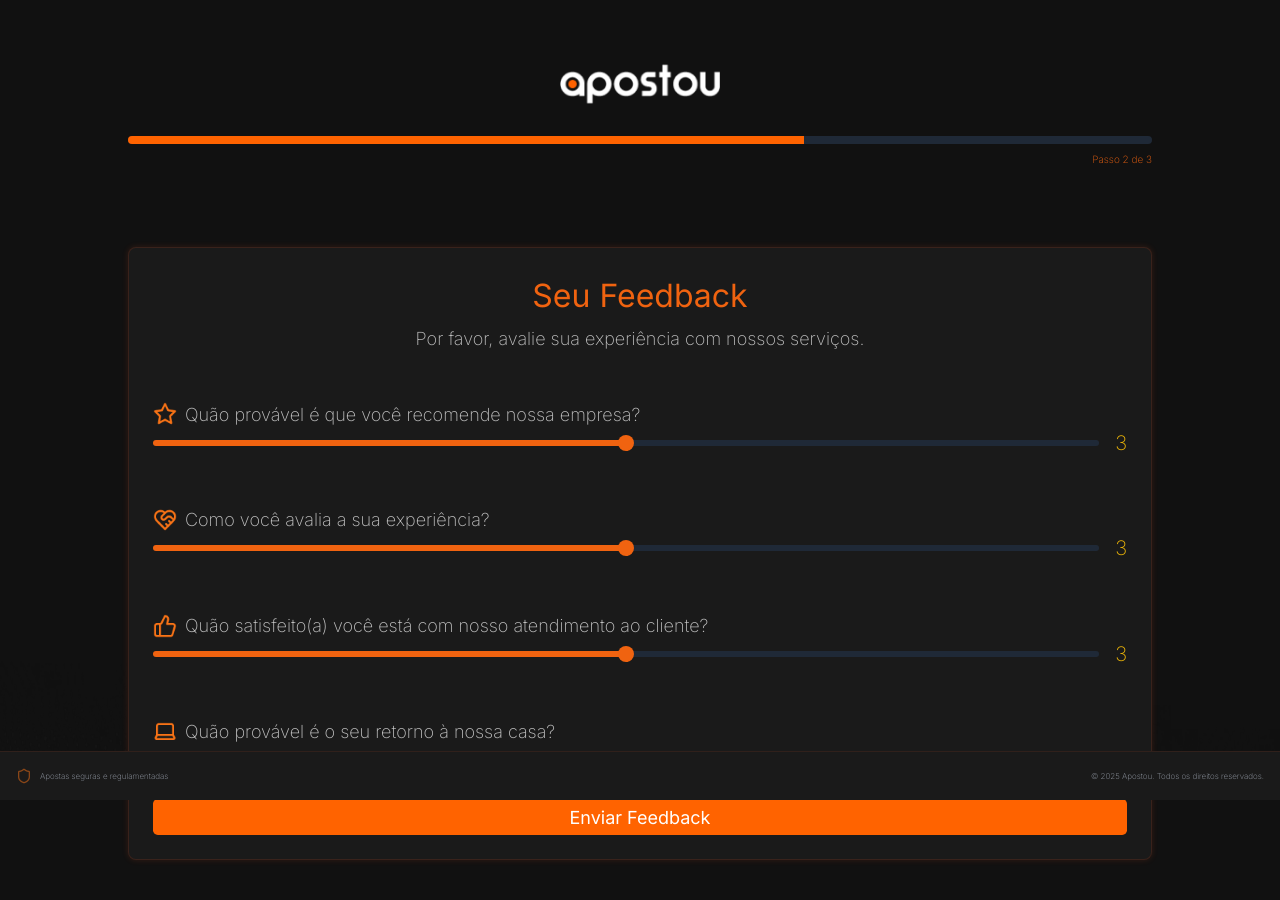
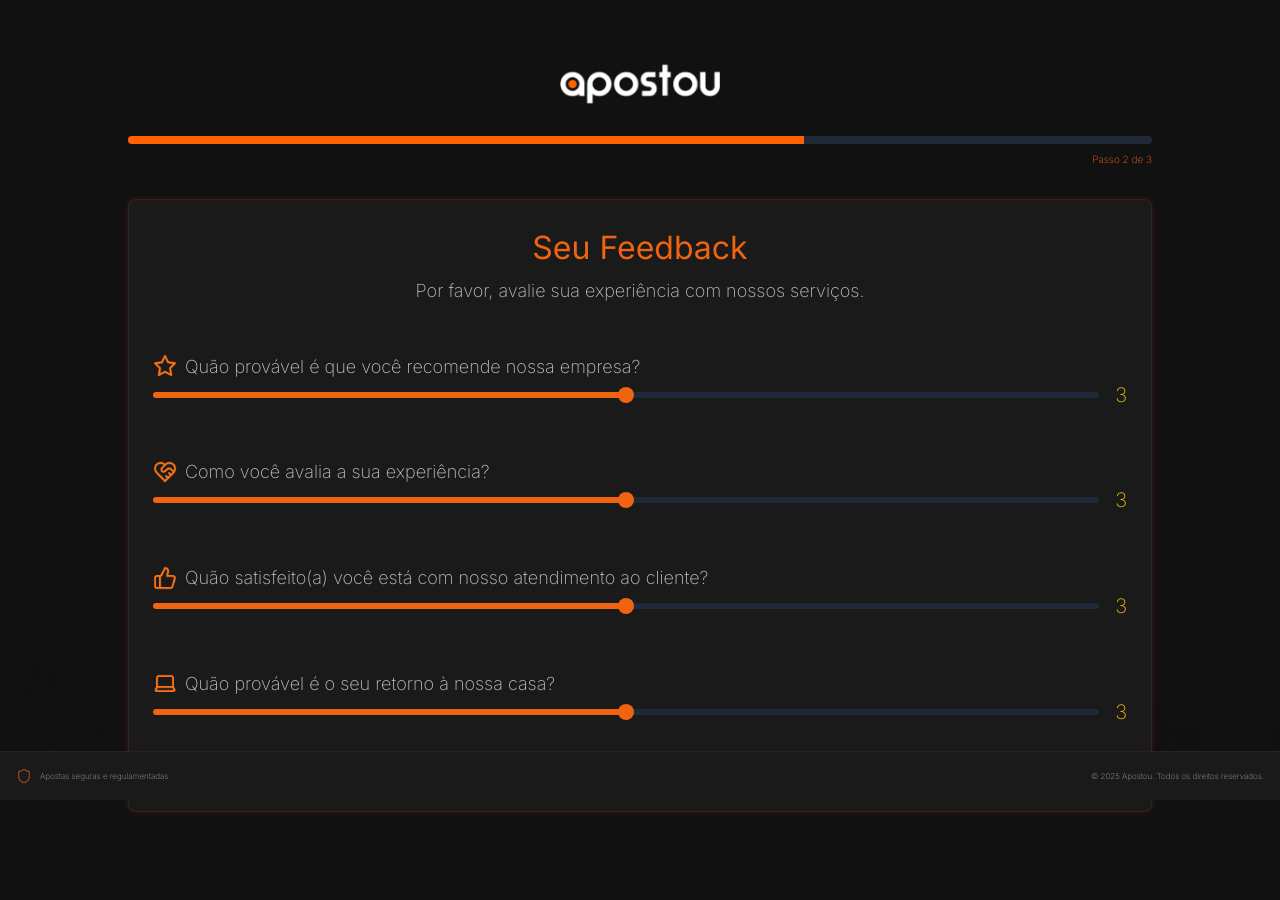
Before and after one commit to gmolari/apostou-feedback, a Next.js app: page /questions in a window 1280 px wide. Shown: the top 900 px of the page. Built offline with nearby package versions, Linux system fonts and the light colour scheme.

Commit message:
fix: optimization desktop

```diff
--- a/src/app/page.tsx
+++ b/src/app/page.tsx
@@ -122,6 +122,10 @@ const StyledError = styled.p`
 
   @media (min-width: 760px) {
     font-size: 16px;
+  }
+
+  @media (min-width: 1240px) {
+    font-size: 12px;
   }
 `;
 
--- a/src/components/HeaderProgress.tsx
+++ b/src/components/HeaderProgress.tsx
@@ -41,7 +41,7 @@ const HeaderContainer = styled.div`
   }
 
   @media (min-width: 760px) {
-    padding: 4rem 0 5rem 0;
+    padding: 4rem 0 2rem 0;
   }
 `;
 
```
